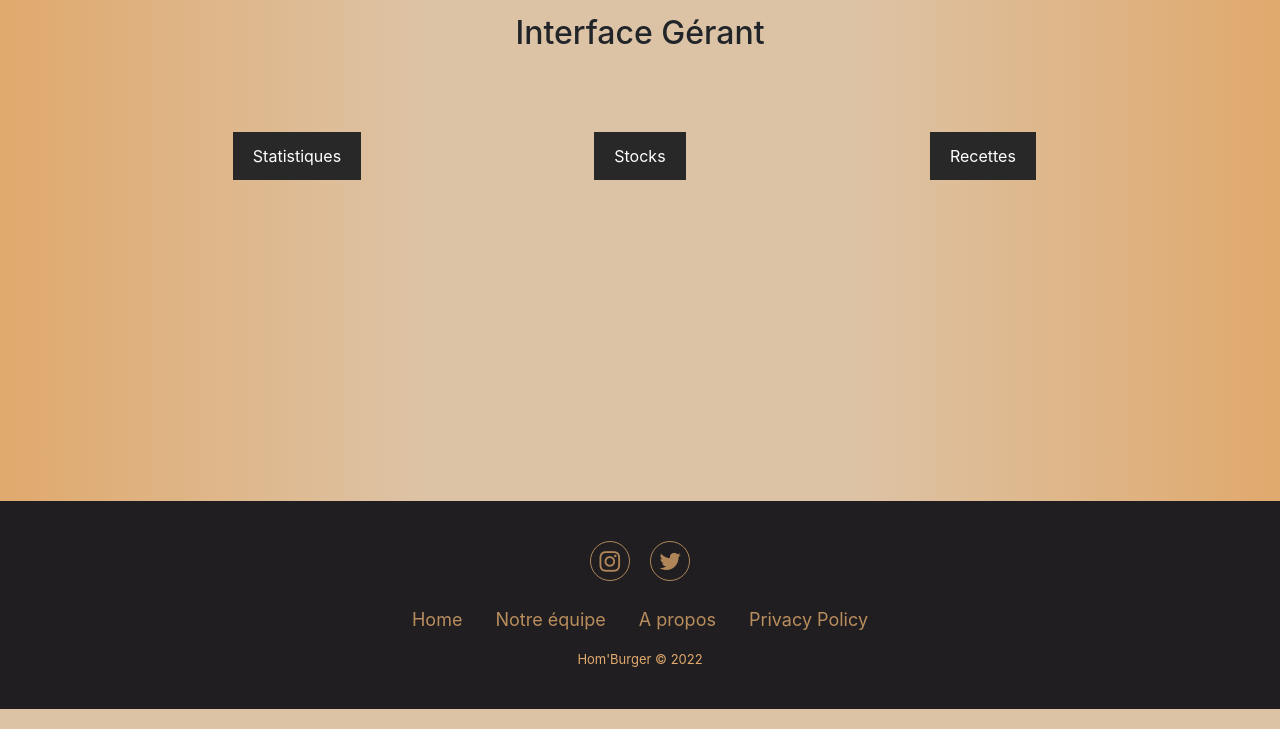
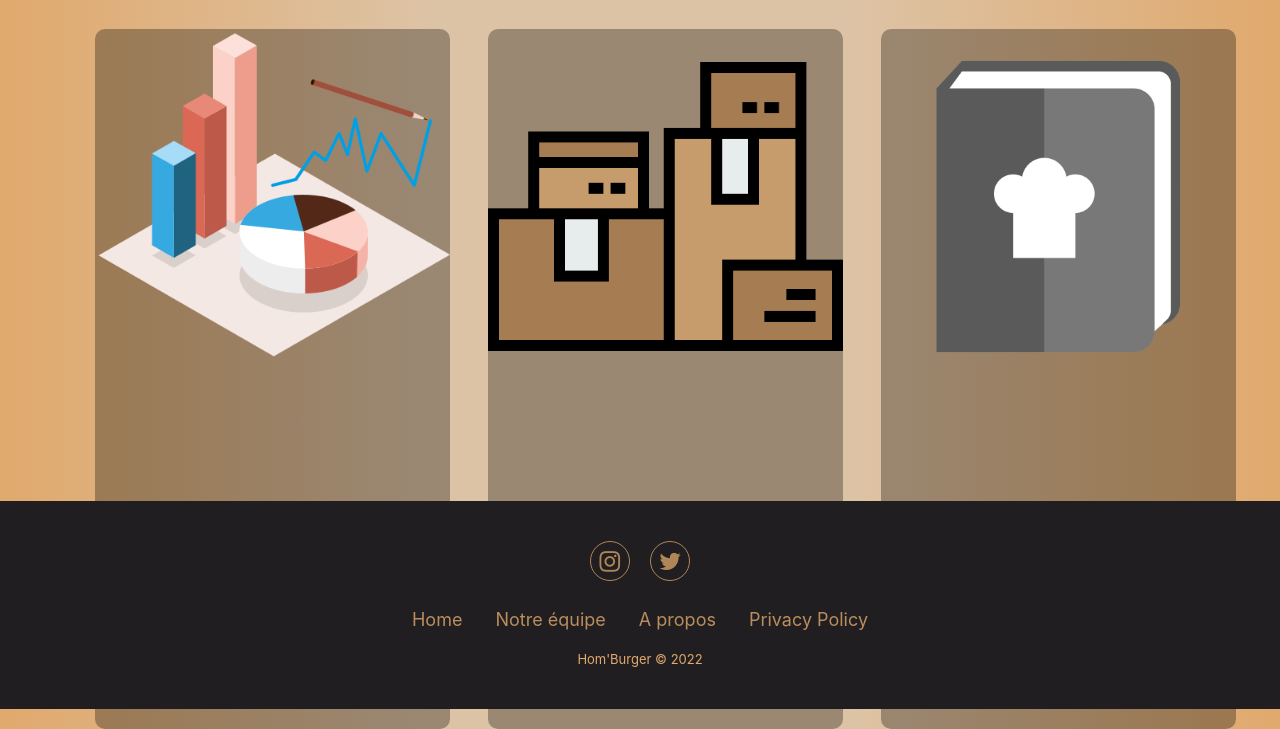
Before and after one commit to LeCoqO/Projet-Web, a PHP site: page /AccueilGerant.php in a window 1280 px wide. Shown: the part 91-820 px from the top of the page. Run offline with PHP 8.4, Linux system fonts and the light colour scheme; the visitor is signed in with stand-in values (Sample User, id 1); some libraries are stand-ins or nearby versions.

Commit message:
update stylé

```diff
--- a/Gerant/AccueilGerant.php
+++ b/Gerant/AccueilGerant.php
@@ -2,7 +2,7 @@
 ob_start();
 session_start();
 if (!$_SESSION['valid']) {
-  header('Location: login.php');
+    header('Location: login.php');
 }
 //pour reset: $_SESSION['valid']=false;
 ?>
@@ -84,36 +84,30 @@ if (!$_SESSION['valid']) {
         </nav>
     </div>
 </header>
-<br>
-<br>
-<br>
+<br><br><br><br><br>
 
 <body class="d-flex flex-column min-vh-100">
 
-    <hr>
-    <div class="container content-container">
-        <main role="main">
-            <section>
-                <h2 class="text-center">Interface Gérant</h2>
 
-                <br>
-                <br>
-                <br>
+    <div class="center-div">
+        <div id="div_stat" class="block_Menu" style="margin-left: 7%;">
+            <div id="div_button_stat" class="sous_block_Menu">
+                <button class="button BoutonAccueil" onclick=window.location.href='Statistique.php'>Statistique</button>
+            </div>
+        </div>
+        <div id="div_Stocks" class="block_Menu">
+            <div class="sous_block_Menu">
+                <button class="button BoutonAccueil" onclick=window.location.href='Consult_Stocks.php'>Stocks</button>
+            </div>
+        </div>
+        <div id="div_Recettes" class="block_Menu">
+            <div class="sous_block_Menu">
+                <button class="button BoutonAccueil" onclick=window.location.href='recette.php'>Recettes</button>
+            </div>
+        </div>
+    </div>
 
-                <div class="row text-center">
-                    <div class="column">
-                        <button class="button" onclick=window.location.href='Statistique.php'>Statistiques</button>
-                    </div>
-                    <div class="column">
-                        <button class="button" onclick=window.location.href='Consult_Stocks.php'>Stocks</button>
-                    </div>
-                    <div class="column">
-                        <button class="button" onclick=window.location.href='recette.php'>Recettes</button>
-                    </div>
-                </div>
-            </section>
-        </main>
-    </div>
+
     <footer class="mt-auto footer-basic fixed-bottom">
         <div class="social">
             <a href="https://www.instagram.com/_hom_burger_/?hl=fr">
--- a/Gerant/style.css
+++ b/Gerant/style.css
@@ -1088,6 +1088,55 @@ label {
   width: 27%;
   height: 100px;
 }
+
+.block_Menu {
+  height: 700px;
+  position: relative;
+  margin-right: 3%;
+  float: left;
+  width: 28%;
+  min-width: 20%;
+}
+
+.sous_block_Menu {
+  width: 100%;
+  background: #ddc3a5;
+  height: 15%;
+  position: absolute;
+  bottom: 5%;
+}
+
+.BoutonAccueil{
+  width: 100%;
+  height: 100%;
+}
+
+#div_stat {
+  background-image: url(img/Stat.png);
+  background-size: 100% auto;
+  background-repeat: no-repeat;
+  border-radius: 10px;
+  background-color: rgba(0, 0, 0, 0.3);
+}
+#div_Stocks {
+  background-image: url(img/Stocks.png);
+  background-size: 100% auto;
+  background-repeat: no-repeat;
+  border-radius: 10px;
+  background-color: rgba(0, 0, 0, 0.3);
+}
+#div_Recettes {
+  background-image: url(img/Recettes.png);
+  background-size: 100% auto;
+  background-repeat: no-repeat;
+  border-radius: 10px;
+  background-color: rgba(0, 0, 0, 0.3);
+}
+
+.center-div {
+  margin: 0 auto;
+  width: 99%;
+}
 /*--------------Fin lilian--------------*/
 
 .borderred {
```
Also changed, not shown: Gerant/Statistique.php (+5 -9 lines), Gerant/img/Recettes.png (added), Gerant/img/Stat.png (added), Gerant/img/Stocks.png (added).
